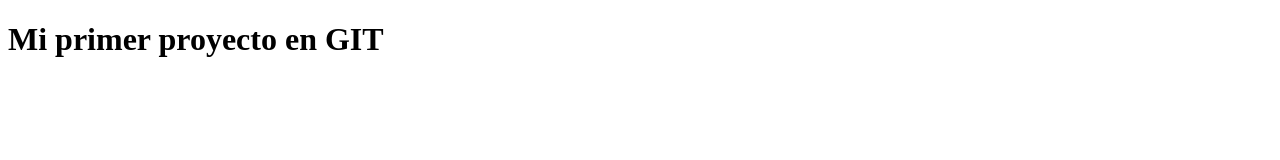
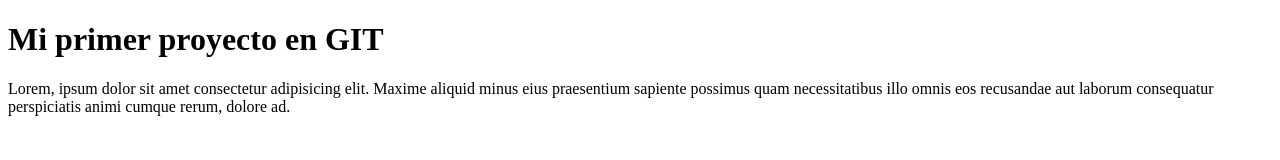
Before and after one commit to mary-cel-alvarez/prueba-git, a plain HTML site: page index.html in a window 1280 px wide. Drawn offline with Linux system fonts and the light colour scheme.

Commit message:
agregacion de parrafo

```diff
--- a/index.html
+++ b/index.html
@@ -8,5 +8,6 @@
 </head>
 <body>
     <h1>Mi primer proyecto en GIT</h1>
+    <p>Lorem, ipsum dolor sit amet consectetur adipisicing elit. Maxime aliquid minus eius praesentium sapiente possimus quam necessitatibus illo omnis eos recusandae aut laborum consequatur perspiciatis animi cumque rerum, dolore ad.</p>
 </body>
 </html>
```
